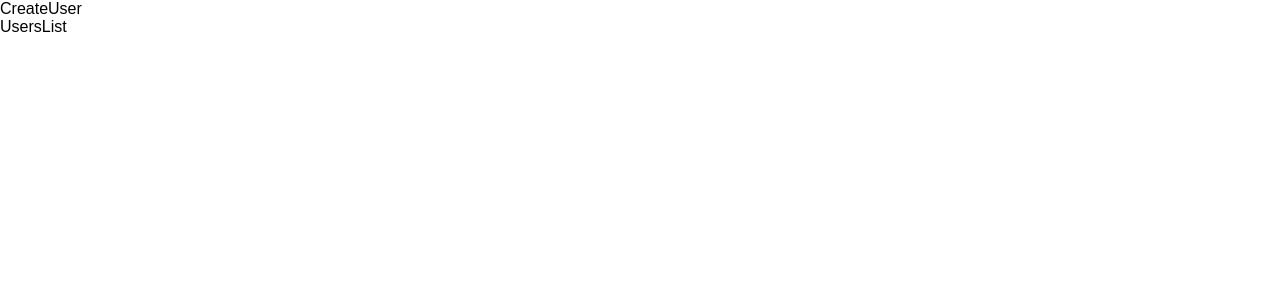
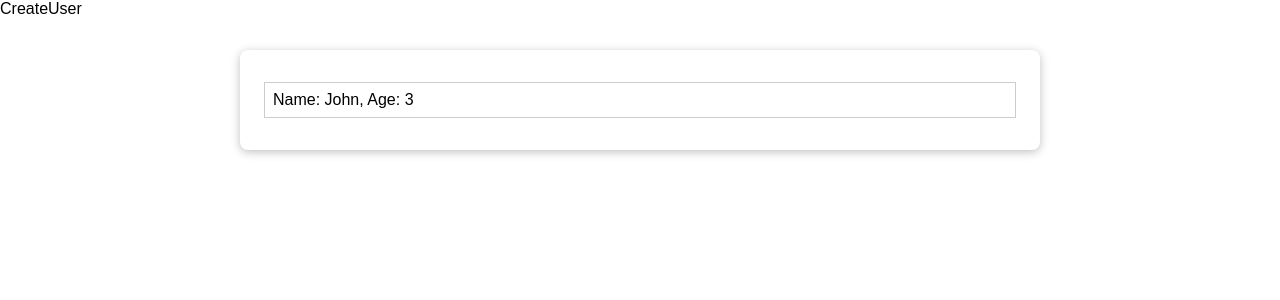
Before and after one commit to Dmitry27Zh/create-users, a React (Create React App) app: page / in a window 1280 px wide. Shown: the top 300 px of the page. Built offline with nearby package versions, Linux system fonts and the light colour scheme.

Commit message:
Render mock UsersList

```diff
--- a/package.json
+++ b/package.json
@@ -13,7 +13,7 @@
   },
   "scripts": {
     "start": "react-scripts --openssl-legacy-provider start",
-    "build": "react-scripts build",
+    "build": "react-scripts --openssl-legacy-provider build",
     "test": "react-scripts test",
     "eject": "react-scripts eject"
   },
--- a/src/App.js
+++ b/src/App.js
@@ -1,11 +1,23 @@
+import { useState } from 'react'
 import CreateUser from './components/Users/CreateUser'
 import UsersList from './components/Users/UsersList'
+import { createRandomGenerator } from './components/Utils/utils'
+
+const getRandomId = createRandomGenerator(5)
 
 const App = () => {
+  const [users, setUsers] = useState([
+    {
+      name: 'John',
+      age: 3,
+      _id: getRandomId(),
+    },
+  ])
+
   return (
     <div>
       <CreateUser />
-      <UsersList />
+      <UsersList users={users} />
     </div>
   )
 }
--- /dev/null
+++ b/src/components/UI/Card.js
@@ -0,0 +1,10 @@
+import styles from './Card.module.css'
+
+const Card = (props) => {
+  let { className = '' } = props
+  className += ` ${styles.card}`
+
+  return <div className={className}>{props.children}</div>
+}
+
+export default Card
--- /dev/null
+++ b/src/components/UI/Card.module.css
@@ -0,0 +1,5 @@
+.card {
+  box-shadow: 0 2px 10px rgba(0, 0, 0, 0.25);
+  border-radius: 8px;
+  background: white;
+}
--- /dev/null
+++ b/src/components/Users/User.js
@@ -0,0 +1,9 @@
+const User = (props) => {
+  const { name, age } = props
+  const getPair = (name, value) => `${name}: ${value}`
+  const getString = (...pairs) => pairs.join(', ')
+
+  return <li>{getString(getPair('Name', name), getPair('Age', age))}</li>
+}
+
+export default User
--- a/src/components/Users/UsersList.js
+++ b/src/components/Users/UsersList.js
@@ -1,5 +1,23 @@
+import Card from '../UI/Card'
+import User from './User'
+import styles from './UsersList.module.css'
+
 const UsersList = (props) => {
-  return <div>UsersList</div>
+  const { users } = props
+  const usersCount = users.length
+  const renderUsers = () => {
+    if (usersCount > 0) {
+      return (
+        <ul>
+          {users.map(({ name, age, _id }) => (
+            <User key={_id} name={name} age={age} />
+          ))}
+        </ul>
+      )
+    }
+  }
+
+  return <Card className={styles.users}>{renderUsers()}</Card>
 }
 
 export default UsersList
--- a/src/components/Users/UsersList.module.css
+++ b/src/components/Users/UsersList.module.css
@@ -0,0 +1,16 @@
+.users {
+  margin: 2rem auto;
+  width: 90%;
+  max-width: 50rem;
+}
+
+.users ul {
+  list-style: none;
+  padding: 1.5rem;
+}
+
+.users li {
+  border: 1px solid #ccc;
+  margin: 0.5rem 0;
+  padding: 0.5rem;
+}
--- /dev/null
+++ b/src/components/Utils/utils.js
@@ -0,0 +1,16 @@
+const createRandomGenerator = (length) => {
+  const storage = new Set()
+
+  return () => {
+    let random
+
+    do {
+      random = Math.random().toString().split('.')[1].slice(0, length)
+    } while (storage.has(random))
+
+    storage.add(random)
+    return random
+  }
+}
+
+export { createRandomGenerator }
```
